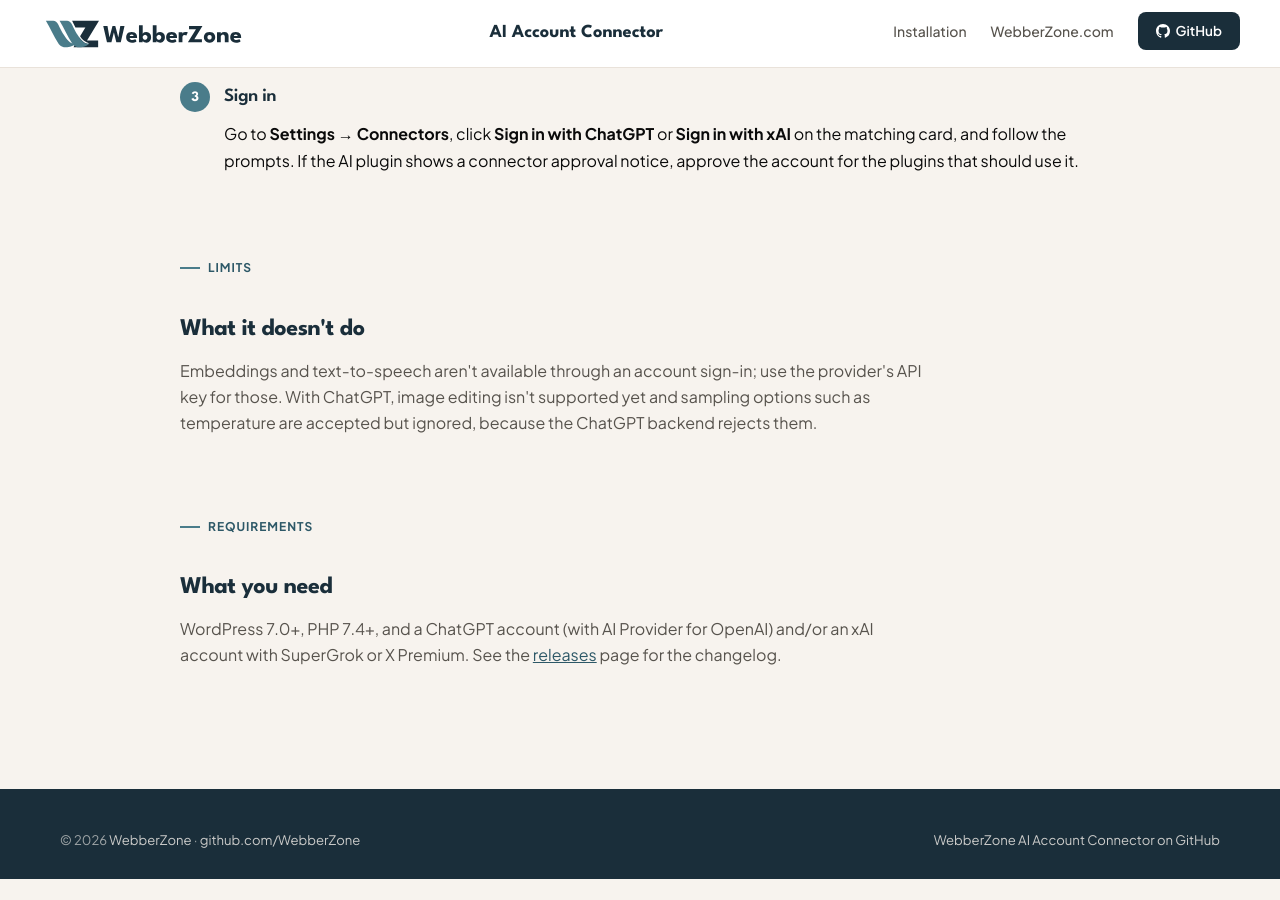
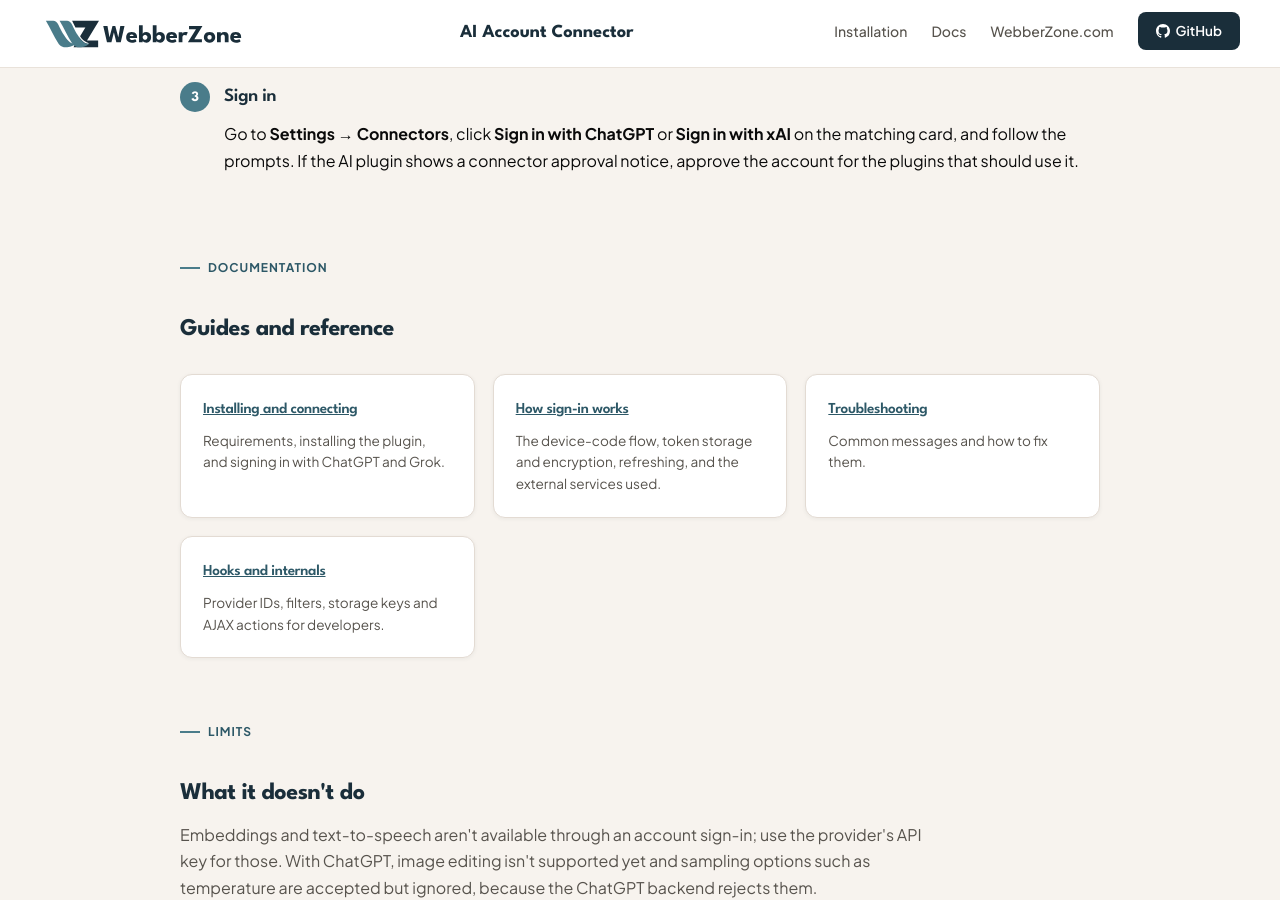
Before and after one commit to WebberZone/webberzone-ai-account-connector, a Jekyll site: the page built from index.md, in a window 1280 px wide and 900 px high, scrolled down 2250 px. Built offline with Jekyll 4.4.1, drawn with Linux system fonts in a browser that asks for light colours; before the commit the page ends 3129 px from its top, so only the background shows below that.

Commit message:
Link the project site and README to the documentation
Add a Docs link to the navigation, a Documentation button and a guides section to the homepage, and a Documentation section to the README.

```diff
--- a/_includes/nav.html
+++ b/_includes/nav.html
@@ -5,6 +5,7 @@
   <span class="nav-title">AI Account Connector</span>
   <ul class="nav-links" role="list">
     <li><a href="{{ '/#installation' | relative_url }}">Installation</a></li>
+    <li><a href="{{ '/#documentation' | relative_url }}">Docs</a></li>
     <li><a href="https://webberzone.com" target="_blank">WebberZone.com</a></li>
     <li>
       <a href="https://github.com/WebberZone/webberzone-ai-account-connector" target="_blank" class="btn-gh">
--- a/index.md
+++ b/index.md
@@ -10,6 +10,7 @@ permalink: /
   <p class="lead">WebberZone AI Account Connector adds <strong>ChatGPT Account</strong> and <strong>Grok Account</strong> providers to the WordPress AI Client. Sign in from Settings&nbsp;→&nbsp;Connectors, and text and image generation run against your existing plan instead of a separately billed API key.</p>
   <div class="hero-ctas">
     <a href="#installation" class="btn-primary">Installation</a>
+    <a href="#documentation" class="btn-outline">Documentation</a>
     <a href="https://github.com/WebberZone/webberzone-ai-account-connector/releases" target="_blank" class="btn-outline">View Releases</a>
     <a href="https://github.com/WebberZone/webberzone-ai-account-connector" target="_blank" class="btn-outline">View on GitHub</a>
   </div>
@@ -72,6 +73,29 @@ permalink: /
   </ol>
 </div>
 
+<div class="home-section" id="documentation" style="padding-top:0;">
+  <div class="eyebrow">Documentation</div>
+  <h2 class="section-title" style="margin-bottom:8px;">Guides and reference</h2>
+  <div class="feature-grid" style="grid-template-columns:repeat(auto-fit,minmax(220px,1fr));">
+    <div class="feature-card">
+      <h3><a href="https://github.com/WebberZone/webberzone-ai-account-connector/blob/master/docs/01-aac-getting-started/installing-and-connecting.md" target="_blank">Installing and connecting</a></h3>
+      <p>Requirements, installing the plugin, and signing in with ChatGPT and Grok.</p>
+    </div>
+    <div class="feature-card">
+      <h3><a href="https://github.com/WebberZone/webberzone-ai-account-connector/blob/master/docs/02-aac-advanced/how-sign-in-works.md" target="_blank">How sign-in works</a></h3>
+      <p>The device-code flow, token storage and encryption, refreshing, and the external services used.</p>
+    </div>
+    <div class="feature-card">
+      <h3><a href="https://github.com/WebberZone/webberzone-ai-account-connector/blob/master/docs/02-aac-advanced/troubleshooting.md" target="_blank">Troubleshooting</a></h3>
+      <p>Common messages and how to fix them.</p>
+    </div>
+    <div class="feature-card">
+      <h3><a href="https://github.com/WebberZone/webberzone-ai-account-connector/blob/master/docs/03-aac-developer-docs/hooks-reference.md" target="_blank">Hooks and internals</a></h3>
+      <p>Provider IDs, filters, storage keys and AJAX actions for developers.</p>
+    </div>
+  </div>
+</div>
+
 <div class="home-section" style="padding-top:0;">
   <div class="eyebrow">Limits</div>
   <h2 class="section-title" style="margin-bottom:8px;">What it doesn't do</h2>
```
Also changed, not shown: README.md.
